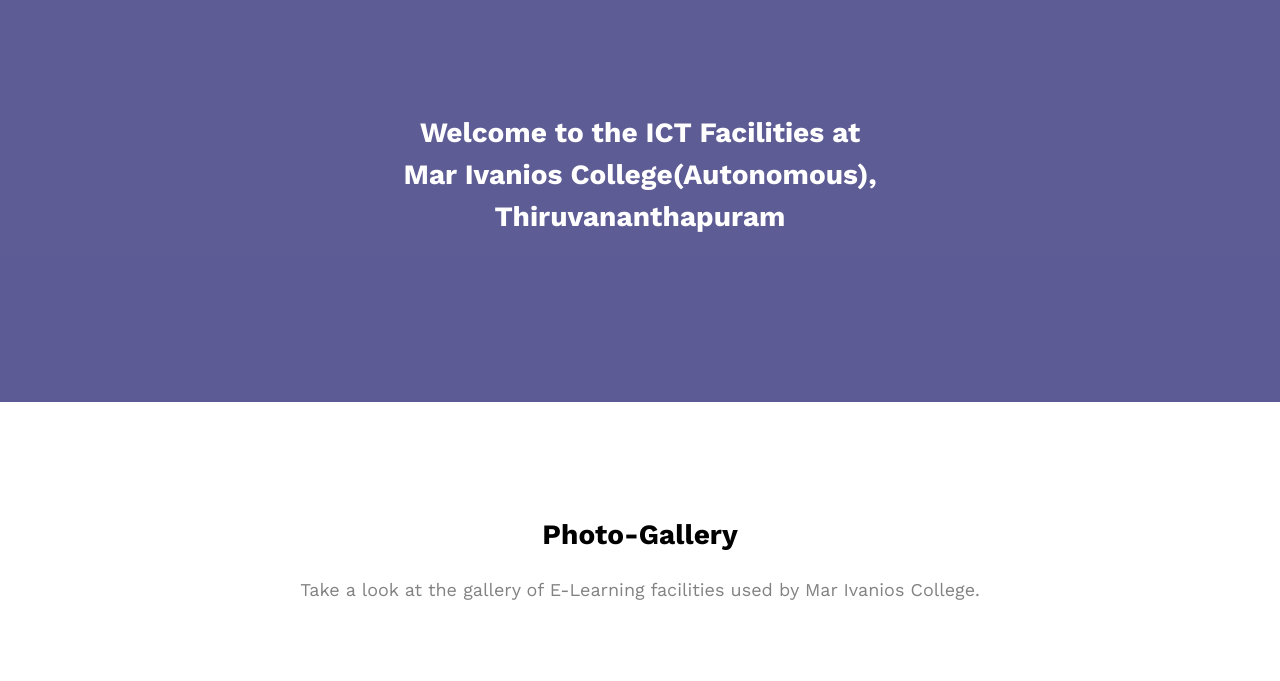
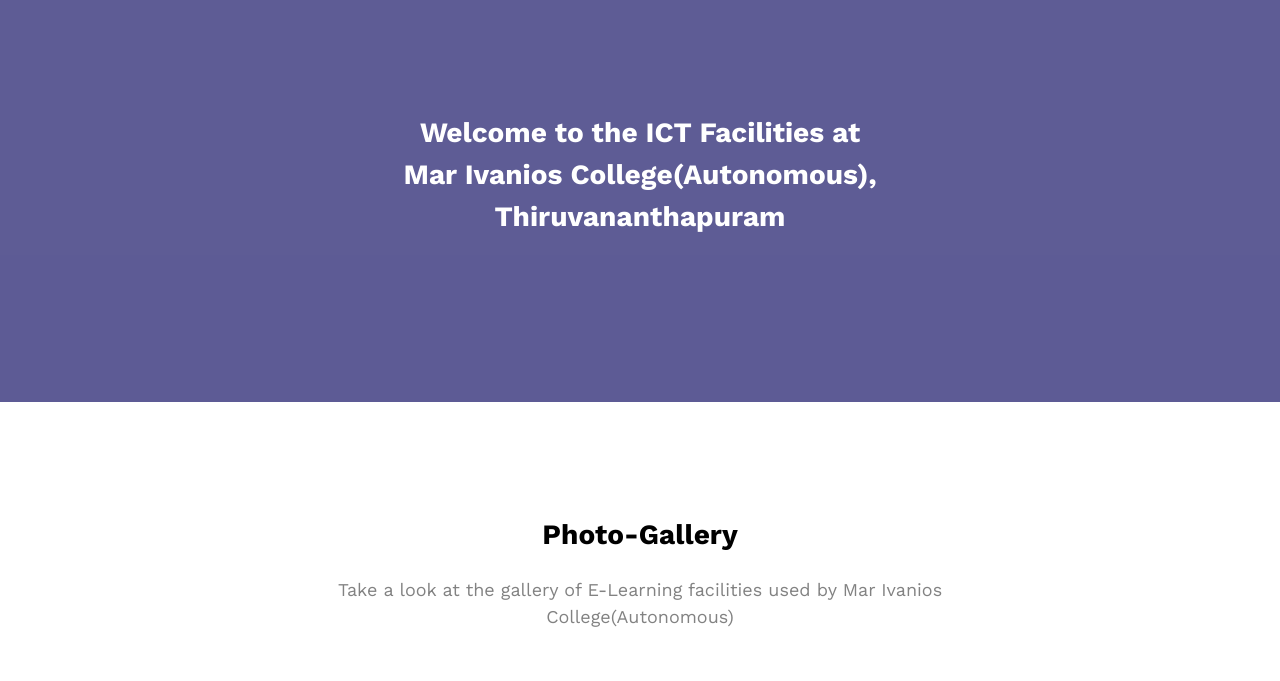
Before and after one commit to beenathomas/ict, a plain HTML site: page index.html in a window 1280 px wide. Shown: the top 681 px of the page. Drawn offline with nearby package versions, Linux system fonts and the light colour scheme; files whose address does not match are found by name.

Commit message:
Update index.html

```diff
--- a/index.html
+++ b/index.html
@@ -72,7 +72,7 @@
 			<div class="row animate-box">
 				<div class="col-md-8 col-md-offset-2 text-center fh5co-heading">
 					<h2>Photo-Gallery</h2>
-					<p>Take a look at the gallery of E-Learning facilities used by Mar Ivanios College.</p>
+					<p>Take a look at the gallery of E-Learning facilities used by Mar Ivanios College(Autonomous)</p>
 				</div>
 			</div>
 		</div>
```
